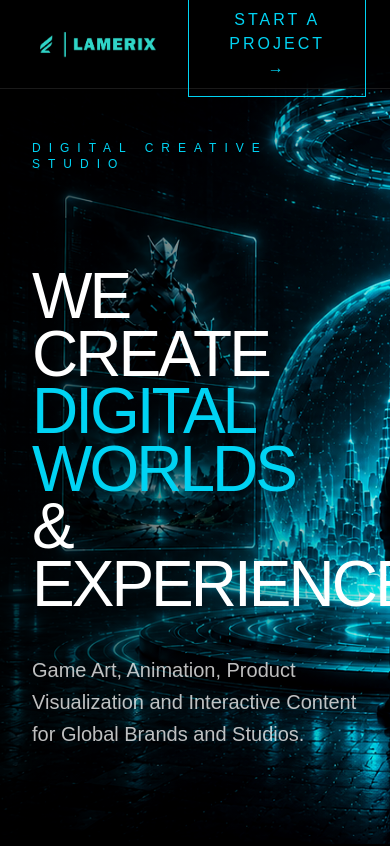
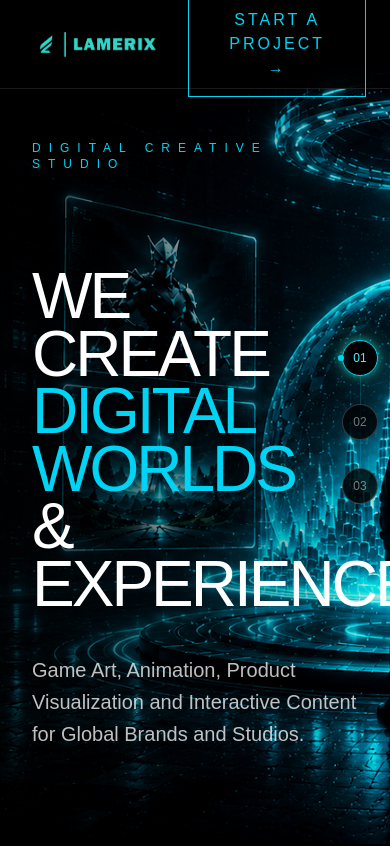
Before and after one commit to lamerixgroups/lamerix-studio, a Next.js app: page / in a window 390 px wide. Shown: the top 846 px of the page. Built offline with nearby package versions, Linux system fonts and the light colour scheme.

Commit message:
Show section pager on mobile

```diff
--- a/src/components/SectionPager.jsx
+++ b/src/components/SectionPager.jsx
@@ -36,7 +36,7 @@ export default function SectionPager() {
   return (
     <nav
       aria-label="Page sections"
-      className="fixed right-6 top-1/2 z-40 hidden -translate-y-1/2 md:block"
+      className="fixed right-3 top-1/2 z-40 -translate-y-1/2 md:right-6"
     >
       <ol className="relative flex flex-col items-center gap-7">
         <span className="absolute top-3 bottom-3 w-px bg-cyan-400/20" aria-hidden="true" />
```
